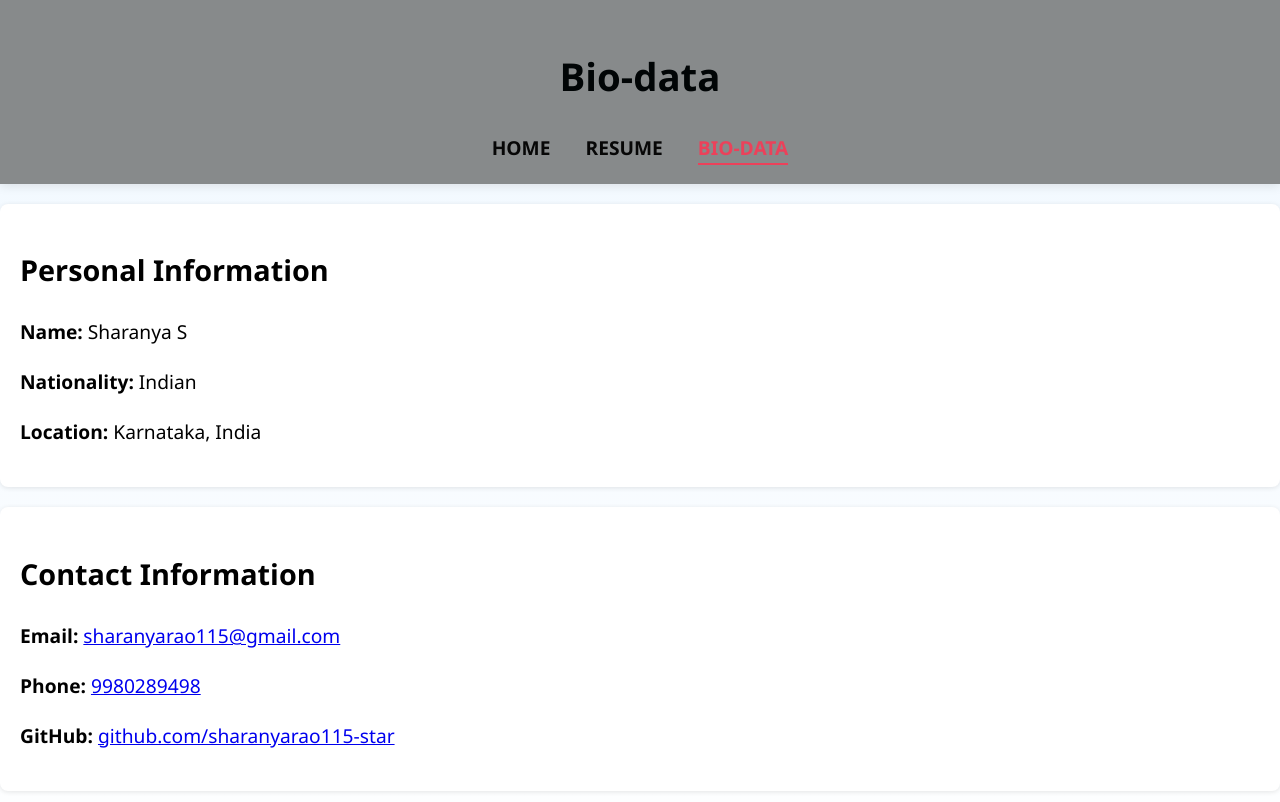
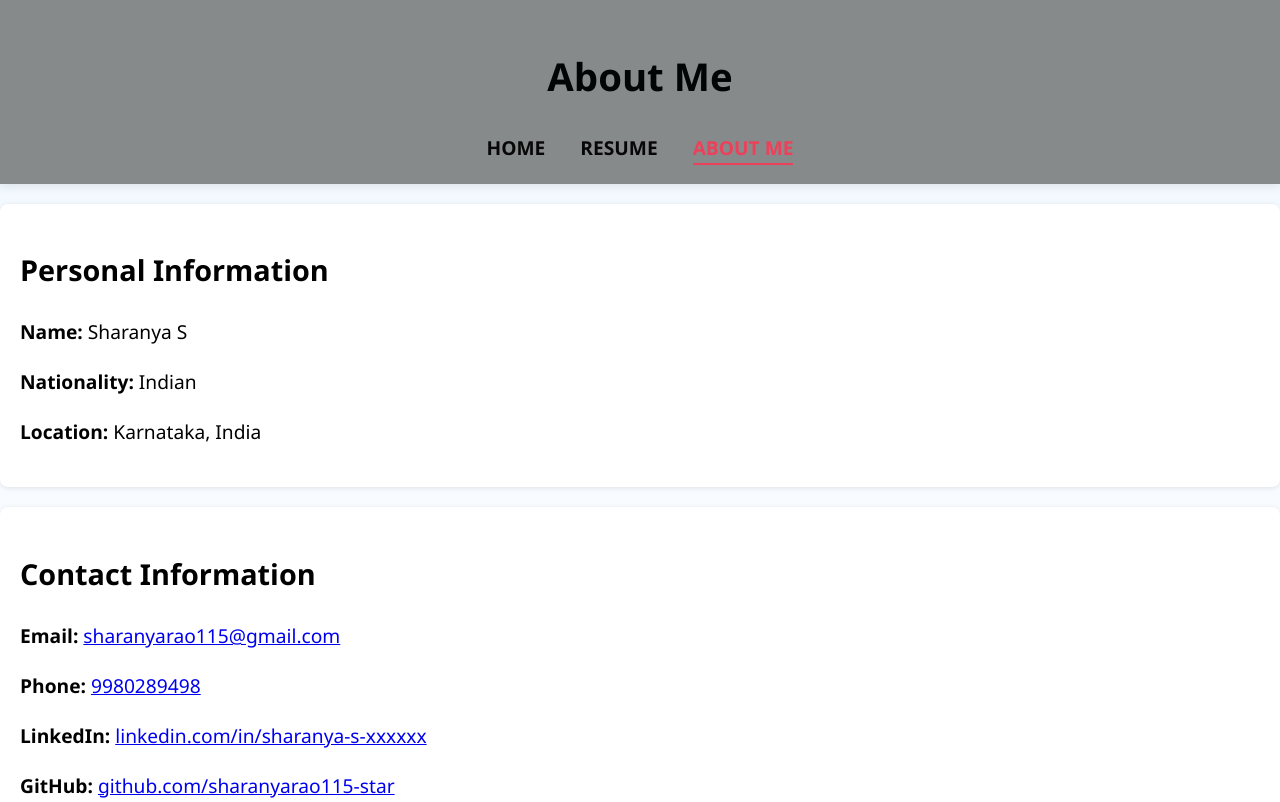
Before and after one commit to sharanyarao115-star/portfolio, a plain HTML site: page bio.html in a window 1280 px wide. Shown: the top 802 px of the page. Drawn offline with Linux system fonts and the light colour scheme.

Commit message:
Update bio.html

```diff
--- a/bio.html
+++ b/bio.html
@@ -3,16 +3,16 @@
 <head>
 <meta charset="UTF-8">
 <meta name="viewport" content="width=device-width, initial-scale=1.0">
-<title>Bio-data</title>
+<title>ABOUT ME</title>
 <link rel="stylesheet" href="style2.css">
 </head>
 <body>
 <header>
-  <h1>Bio-data</h1>
+  <h1>About Me</h1>
   <nav>
   <a href="index.html">HOME</a>
   <a href="resume.html">RESUME</a>
-  <a href="bio.html" class="active">BIO-DATA</a>
+  <a href="bio.html" class="active">ABOUT ME</a>
 </nav>
 
 </header>
@@ -41,6 +41,11 @@ sharanyarao115@gmail.com
 9980289498
 </a>
 </p>
+    <p><strong>LinkedIn:</strong>
+<a href="www.linkedin.com/in/sharanya-s-a921b92b0 " target="_blank">
+linkedin.com/in/sharanya-s-xxxxxx
+</a>
+</p>
 
 <p><strong>GitHub:</strong>
 <a href="https://github.com/sharanyarao115-star" target="_blank">
@@ -53,5 +58,7 @@ github.com/sharanyarao115-star
 <footer>
   <p>© 2026 Sharanya S. All Rights Reserved.</p>
 </footer>
+
+
 </body>
 </html>
```
